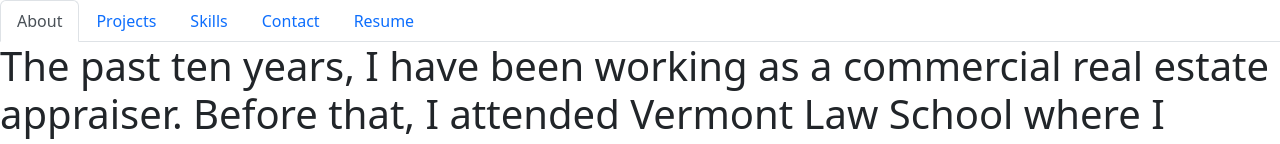
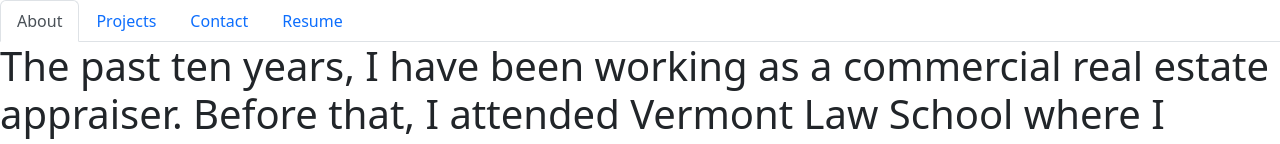
Before and after one commit to jWeibelbootcamp/react-portfolio, a React (Create React App) app: page / in a window 1280 px wide. Shown: the top 144 px of the page. Built offline with nearby package versions, Linux system fonts and the light colour scheme.

Commit message:
removed skills section

```diff
--- a/src/App.js
+++ b/src/App.js
@@ -1,7 +1,6 @@
 import React, { useState } from 'react';
 import NavTabs from './components/Navbar';
 import Projects from './components/Projects';
-import Skills from './components/Skills';
 import Resume from './components/Resume';
 import About from './components/About';
 import Contact from './components/Contact';
@@ -15,9 +14,6 @@
     }
     if (currentPage === 'Projects') {
       return <Projects />;
-    }
-    if (currentPage === 'Skills') {
-      return <Skills />;
     }
     if (currentPage === 'Resume') {
       return <Resume />;
--- a/src/components/Navbar.js
+++ b/src/components/Navbar.js
@@ -24,15 +24,6 @@
       </li>
       <li className="nav-item">
         <a
-          href="#skills"
-          onClick={() => handlePageChange('Skills')}
-          className={currentPage === 'Skills' ? 'nav-link active' : 'nav-link'}
-        >
-          Skills
-        </a>
-      </li>
-      <li className="nav-item">
-        <a
           href="#contact"
           onClick={() => handlePageChange('Contact')}
           className={currentPage === 'Contact' ? 'nav-link active' : 'nav-link'}
--- a/src/components/Skills.js
+++ /dev/null
@@ -1,13 +0,0 @@
-import React from "react";
-
-function Skills () {
-    return (
-        <div>
-            <h1>
-                Skills
-            </h1>
-        </div>
-    );
-};
-
-export default Skills;
```
